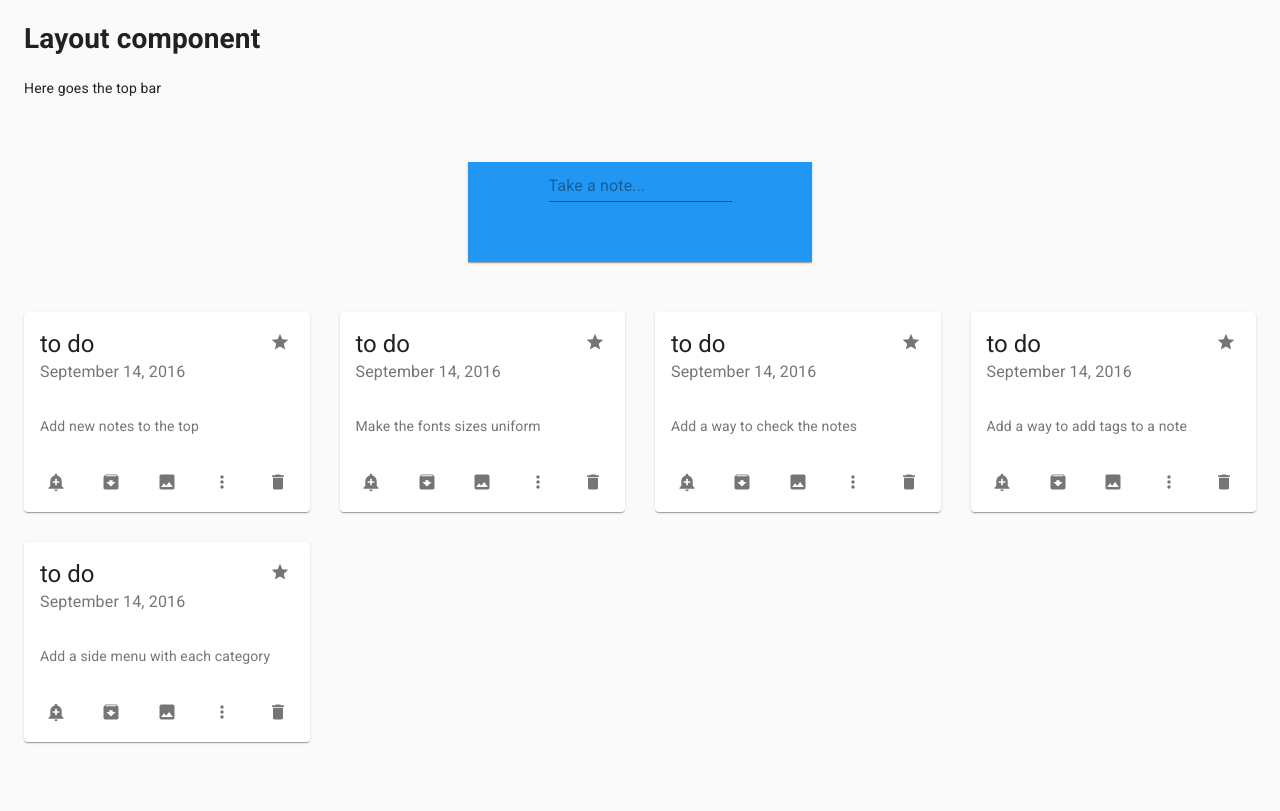
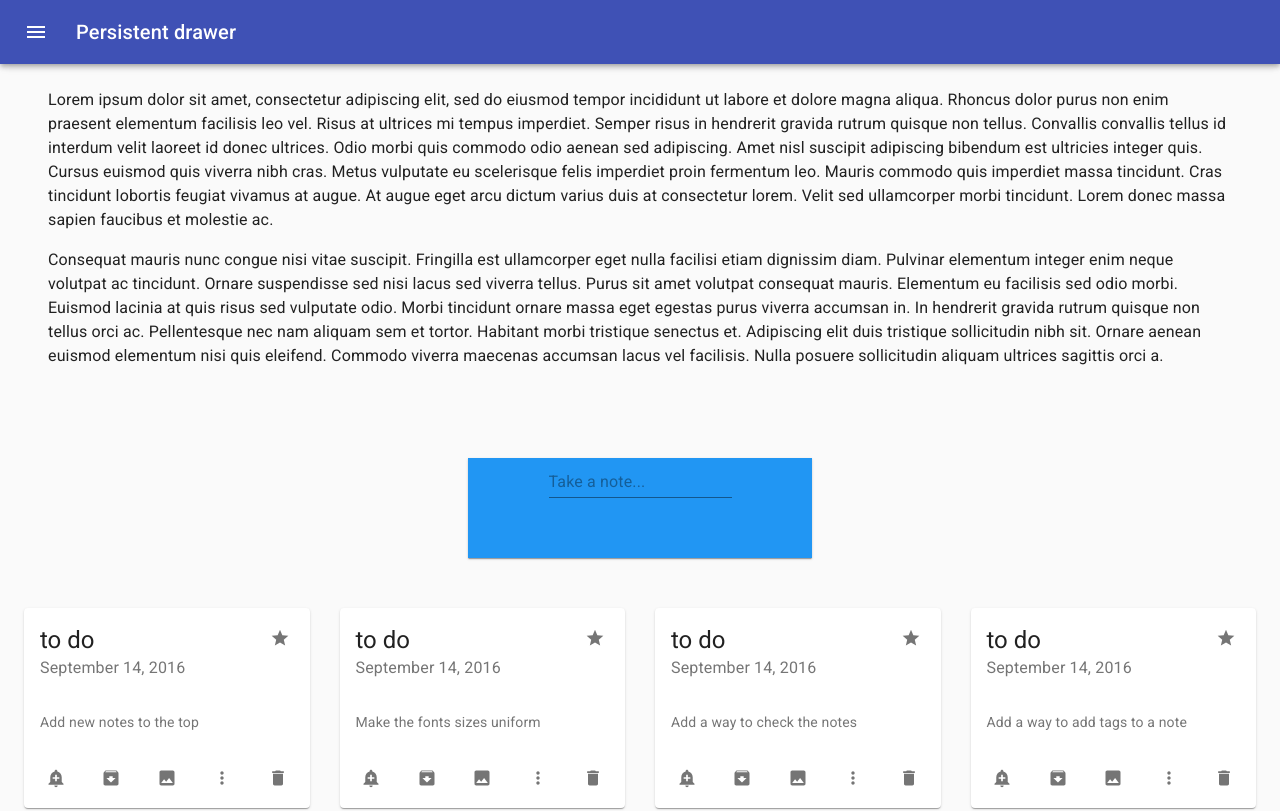
Before and after one commit to cookieinmind/keep-clone, a React (Create React App) app: page / in a window 1280 px wide. Shown: the top 811 px of the page. Built offline with nearby package versions, Linux system fonts and the light colour scheme.

Commit message:
Created basic sidebar

```diff
--- a/src/shared/Layout.tsx
+++ b/src/shared/Layout.tsx
@@ -1,4 +1,5 @@
 import { Box, makeStyles } from "@material-ui/core";
+import Sidebar from "./Sidebar";
 
 const useStyles = makeStyles({
   box: {
@@ -14,8 +15,8 @@
   const styles = useStyles();
   return (
     <Box className={styles.box}>
-      <h1>Layout component</h1>
-      <p>Here goes the top bar</p>
+      {/* Sidebar */}
+      <Sidebar />
       {children}
     </Box>
   );
--- /dev/null
+++ b/src/shared/Sidebar.tsx
@@ -0,0 +1,207 @@
+import React from "react";
+import clsx from "clsx";
+import {
+  makeStyles,
+  useTheme,
+  Theme,
+  createStyles,
+} from "@material-ui/core/styles";
+import Drawer from "@material-ui/core/Drawer";
+import CssBaseline from "@material-ui/core/CssBaseline";
+import AppBar from "@material-ui/core/AppBar";
+import Toolbar from "@material-ui/core/Toolbar";
+import List from "@material-ui/core/List";
+import Typography from "@material-ui/core/Typography";
+import Divider from "@material-ui/core/Divider";
+import IconButton from "@material-ui/core/IconButton";
+import MenuIcon from "@material-ui/icons/Menu";
+import ChevronLeftIcon from "@material-ui/icons/ChevronLeft";
+import ChevronRightIcon from "@material-ui/icons/ChevronRight";
+import ListItem from "@material-ui/core/ListItem";
+import ListItemIcon from "@material-ui/core/ListItemIcon";
+import ListItemText from "@material-ui/core/ListItemText";
+import InboxIcon from "@material-ui/icons/MoveToInbox";
+import MailIcon from "@material-ui/icons/Mail";
+
+const drawerWidth = 240;
+
+const useStyles = makeStyles((theme: Theme) =>
+  createStyles({
+    root: {
+      display: "flex",
+    },
+    appBar: {
+      transition: theme.transitions.create(["margin", "width"], {
+        easing: theme.transitions.easing.sharp,
+        duration: theme.transitions.duration.leavingScreen,
+      }),
+    },
+    appBarShift: {
+      width: `calc(100% - ${drawerWidth}px)`,
+      marginLeft: drawerWidth,
+      transition: theme.transitions.create(["margin", "width"], {
+        easing: theme.transitions.easing.easeOut,
+        duration: theme.transitions.duration.enteringScreen,
+      }),
+    },
+    menuButton: {
+      marginRight: theme.spacing(2),
+    },
+    hide: {
+      display: "none",
+    },
+    drawer: {
+      width: drawerWidth,
+      flexShrink: 0,
+    },
+    drawerPaper: {
+      width: drawerWidth,
+    },
+    drawerHeader: {
+      display: "flex",
+      alignItems: "center",
+      padding: theme.spacing(0, 1),
+      // necessary for content to be below app bar
+      ...theme.mixins.toolbar,
+      justifyContent: "flex-end",
+    },
+    content: {
+      flexGrow: 1,
+      padding: theme.spacing(3),
+      transition: theme.transitions.create("margin", {
+        easing: theme.transitions.easing.sharp,
+        duration: theme.transitions.duration.leavingScreen,
+      }),
+      marginLeft: -drawerWidth,
+    },
+    contentShift: {
+      transition: theme.transitions.create("margin", {
+        easing: theme.transitions.easing.easeOut,
+        duration: theme.transitions.duration.enteringScreen,
+      }),
+      marginLeft: 0,
+    },
+  })
+);
+
+export interface SidebarProps {}
+
+const Sidebar: React.FunctionComponent<SidebarProps> = () => {
+  const classes = useStyles();
+  const theme = useTheme();
+  const [open, setOpen] = React.useState(false);
+
+  const handleDrawerOpen = () => {
+    setOpen(true);
+  };
+
+  const handleDrawerClose = () => {
+    setOpen(false);
+  };
+
+  return (
+    <div className={classes.root}>
+      <CssBaseline />
+      <AppBar
+        position="fixed"
+        className={clsx(classes.appBar, {
+          [classes.appBarShift]: open,
+        })}
+      >
+        <Toolbar>
+          <IconButton
+            color="inherit"
+            aria-label="open drawer"
+            onClick={handleDrawerOpen}
+            edge="start"
+            className={clsx(classes.menuButton, open && classes.hide)}
+          >
+            <MenuIcon />
+          </IconButton>
+          <Typography variant="h6" noWrap>
+            Persistent drawer
+          </Typography>
+        </Toolbar>
+      </AppBar>
+      <Drawer
+        className={classes.drawer}
+        variant="persistent"
+        anchor="left"
+        open={open}
+        classes={{
+          paper: classes.drawerPaper,
+        }}
+      >
+        <div className={classes.drawerHeader}>
+          <IconButton onClick={handleDrawerClose}>
+            {theme.direction === "ltr" ? (
+              <ChevronLeftIcon />
+            ) : (
+              <ChevronRightIcon />
+            )}
+          </IconButton>
+        </div>
+        <Divider />
+        <List>
+          {["Inbox", "Starred", "Send email", "Drafts"].map((text, index) => (
+            <ListItem button key={text}>
+              <ListItemIcon>
+                {index % 2 === 0 ? <InboxIcon /> : <MailIcon />}
+              </ListItemIcon>
+              <ListItemText primary={text} />
+            </ListItem>
+          ))}
+        </List>
+        <Divider />
+        <List>
+          {["All mail", "Trash", "Spam"].map((text, index) => (
+            <ListItem button key={text}>
+              <ListItemIcon>
+                {index % 2 === 0 ? <InboxIcon /> : <MailIcon />}
+              </ListItemIcon>
+              <ListItemText primary={text} />
+            </ListItem>
+          ))}
+        </List>
+      </Drawer>
+      <main
+        className={clsx(classes.content, {
+          [classes.contentShift]: open,
+        })}
+      >
+        <div className={classes.drawerHeader} />
+        <Typography paragraph>
+          Lorem ipsum dolor sit amet, consectetur adipiscing elit, sed do
+          eiusmod tempor incididunt ut labore et dolore magna aliqua. Rhoncus
+          dolor purus non enim praesent elementum facilisis leo vel. Risus at
+          ultrices mi tempus imperdiet. Semper risus in hendrerit gravida rutrum
+          quisque non tellus. Convallis convallis tellus id interdum velit
+          laoreet id donec ultrices. Odio morbi quis commodo odio aenean sed
+          adipiscing. Amet nisl suscipit adipiscing bibendum est ultricies
+          integer quis. Cursus euismod quis viverra nibh cras. Metus vulputate
+          eu scelerisque felis imperdiet proin fermentum leo. Mauris commodo
+          quis imperdiet massa tincidunt. Cras tincidunt lobortis feugiat
+          vivamus at augue. At augue eget arcu dictum varius duis at consectetur
+          lorem. Velit sed ullamcorper morbi tincidunt. Lorem donec massa sapien
+          faucibus et molestie ac.
+        </Typography>
+        <Typography paragraph>
+          Consequat mauris nunc congue nisi vitae suscipit. Fringilla est
+          ullamcorper eget nulla facilisi etiam dignissim diam. Pulvinar
+          elementum integer enim neque volutpat ac tincidunt. Ornare suspendisse
+          sed nisi lacus sed viverra tellus. Purus sit amet volutpat consequat
+          mauris. Elementum eu facilisis sed odio morbi. Euismod lacinia at quis
+          risus sed vulputate odio. Morbi tincidunt ornare massa eget egestas
+          purus viverra accumsan in. In hendrerit gravida rutrum quisque non
+          tellus orci ac. Pellentesque nec nam aliquam sem et tortor. Habitant
+          morbi tristique senectus et. Adipiscing elit duis tristique
+          sollicitudin nibh sit. Ornare aenean euismod elementum nisi quis
+          eleifend. Commodo viverra maecenas accumsan lacus vel facilisis. Nulla
+          posuere sollicitudin aliquam ultrices sagittis orci a.
+        </Typography>
+      </main>
+    </div>
+  );
+};
+
+export default Sidebar;
```
